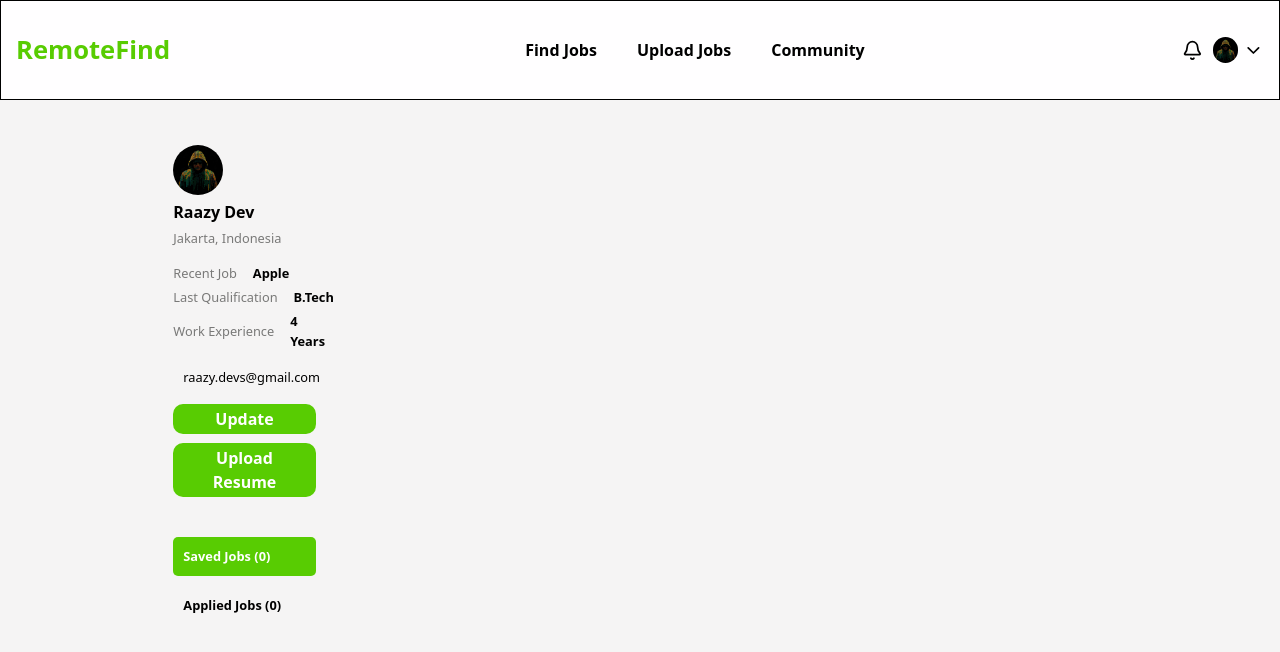
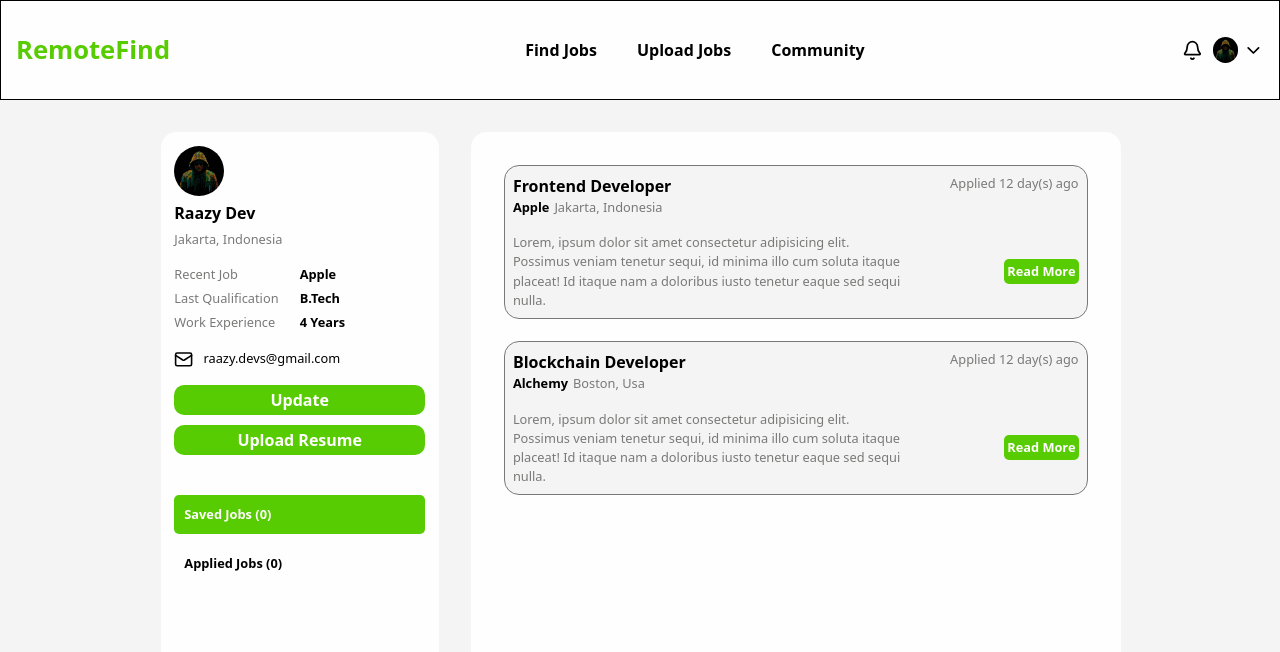
Before and after one commit to raazymuhd1/remote-find, a React (Vite) app: page /user/profile in a window 1280 px wide. Shown: the top 652 px of the page. Built offline with nearby package versions, Linux system fonts and the light colour scheme.

Commit message:
completed profile saved & applied jobs

```diff
--- a/src/components/profile/index.tsx
+++ b/src/components/profile/index.tsx
@@ -20,9 +20,9 @@ const Profile = () => {
 
   return (
     <section
-        className='md:w-[80%] w-full grid md:grid-cols-2 grid-cols-1 mx-auto p-[2rem] '>
+        className='md:w-[80%] h-[90vh] w-full flex md:flex-row flex-col gap-[2rem] mx-auto p-[2rem] '>
         {/* profile sidebar */}
-        <aside className="flex w-full md:w-[35%] p-[.8rem] gap-[1rem] flex-col sticky top-0 left-0">
+        <aside className="flex w-full md:w-[30%] p-[.8rem] bg-(--white) rounded-[15px] gap-[1rem] flex-col sticky top-0 left-0 hover:border-(--light-green) border-[1px] border-(--white) transition-[border,1s,ease-in-out]">
            <article className="w-full flex flex-col gap-[1rem]">
               <div className="flex flex-col gap-[5px]">
                  <img src={profile} alt="profile-img" className="rounded-[50%] object-cover w-[clamp(50px,2vmax,60px)] h-[clamp(50px,2vmax,60px)]" />
@@ -71,6 +71,47 @@ const Profile = () => {
         </aside>
 
         {/* profile jobs */}
+        <aside className="w-full flex flex-col gap-[1.4rem] md:w-[70%] p-[2rem] bg-(--white) overflow-x-auto rounded-[15px] md:h-full md:mt-0 mt-[2rem] h-[20rem] hover:border-(--light-green) border-[1px] border-(--white) transition-[border,1s,ease-in-out]">
+            <div className="flex w-full hover:translate-y-[-2px] transition-[all,1s,ease-in-out] cursor-pointer flex-col gap-[1rem] border-[1px] border-(--border-col) p-[.5rem] bg-(--light-white) rounded-[15px] hover:border-(--light-green)">
+              {/* top detail */}
+                <div className="flex w-full justify-between">
+                   <aside className="flex flex-col">
+                      <h2 className="font-bold text-[clamp(1rem,1.2vmax,1.2rem)]"> Frontend Developer </h2>
+                      <div className="flex items-center gap-[5px]">
+                         <h4 className="font-semibold text-[clamp(.8rem,1vmax,1rem)]"> Apple </h4>
+                         <p className="text-[clamp(.8rem,1vmax,1rem)] text-(--grey)"> Jakarta, Indonesia </p>
+                      </div>
+                   </aside>
+
+                   <p className="text-[clamp(.8rem,1vmax,1rem)] text-(--grey)"> Applied 12 day(s) ago </p>
+                </div>
+
+                <div className="flex items-center w-full justify-between">
+                   <p className="w-[70%] text-[clamp(.8rem,1vmax,1rem)] text-(--grey)"> Lorem, ipsum dolor sit amet consectetur adipisicing elit. Possimus veniam tenetur sequi, id minima illo cum soluta itaque placeat! Id itaque nam a doloribus iusto tenetur eaque sed sequi nulla. </p>
+                   <strong className="bg-(--light-green) text-(--white) text-[clamp(.6rem,8vmax,.8rem)] p-[3px] rounded-[5px] cursor-pointer"> Read More </strong>
+                </div>
+            </div>
+
+            <div className="flex w-full hover:translate-y-[-2px] transition-[all,1s,ease-in-out] cursor-pointer flex-col gap-[1rem] border-[1px] border-(--border-col) p-[.5rem] bg-(--light-white) rounded-[15px] hover:border-(--light-green)">
+              {/* top detail */}
+                <div className="flex w-full justify-between">
+                   <aside className="flex flex-col">
+                      <h2 className="font-bold text-[clamp(1rem,1.2vmax,1.2rem)]"> Blockchain Developer </h2>
+                      <div className="flex items-center gap-[5px]">
+                         <h4 className="font-semibold text-[clamp(.8rem,1vmax,1rem)]"> Alchemy </h4>
+                         <p className="text-[clamp(.8rem,1vmax,1rem)] text-(--grey)"> Boston, Usa </p>
+                      </div>
+                   </aside>
+
+                   <p className="text-[clamp(.8rem,1vmax,1rem)] text-(--grey)"> Applied 12 day(s) ago </p>
+                </div>
+
+                <div className="flex items-center w-full justify-between">
+                   <p className="w-[70%] text-[clamp(.8rem,1vmax,1rem)] text-(--grey)"> Lorem, ipsum dolor sit amet consectetur adipisicing elit. Possimus veniam tenetur sequi, id minima illo cum soluta itaque placeat! Id itaque nam a doloribus iusto tenetur eaque sed sequi nulla. </p>
+                   <strong className="bg-(--light-green) text-(--white) text-[clamp(.6rem,8vmax,.8rem)] p-[3px] rounded-[5px] cursor-pointer"> Read More </strong>
+                </div>
+            </div>
+        </aside>
     </section>
   )
 }
```
